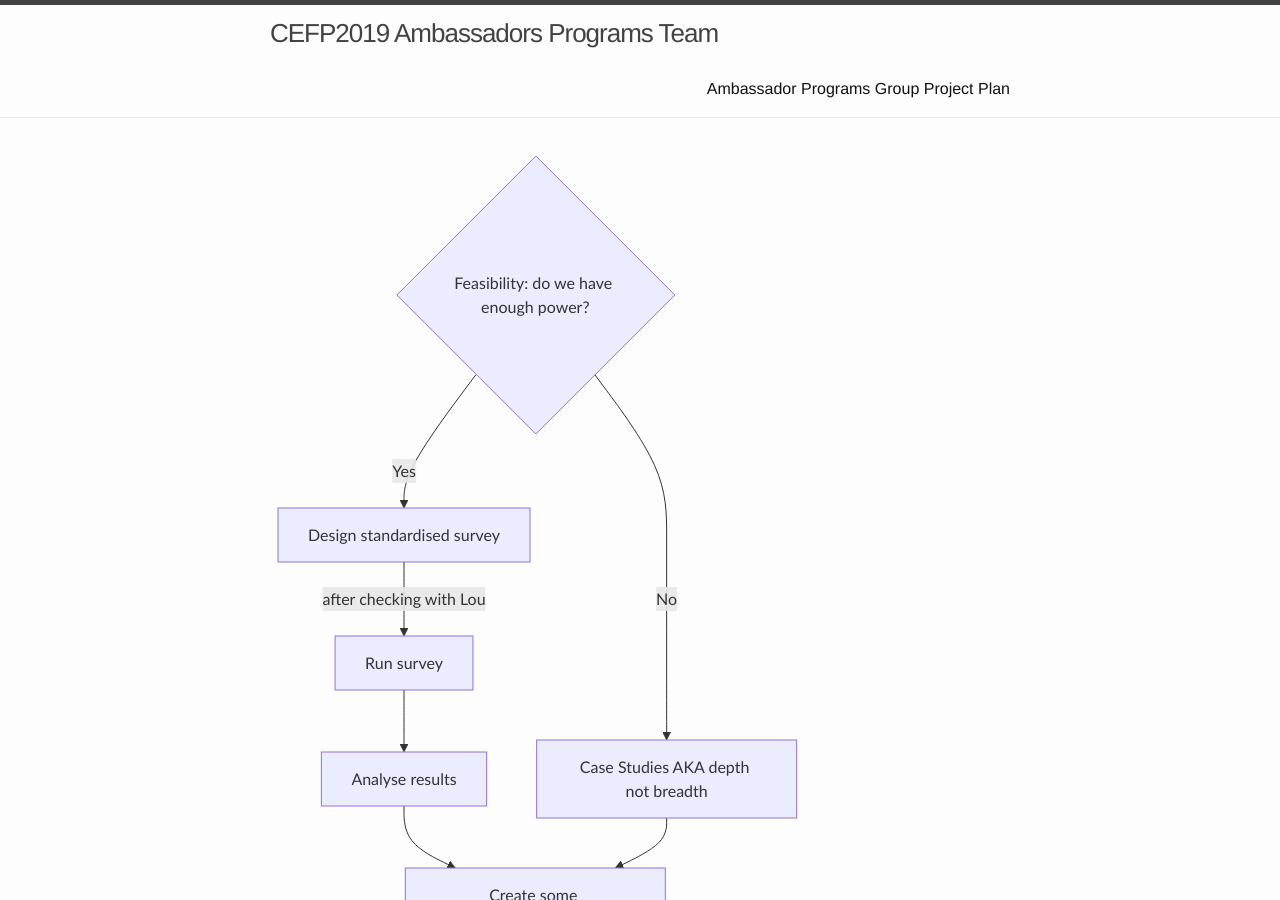
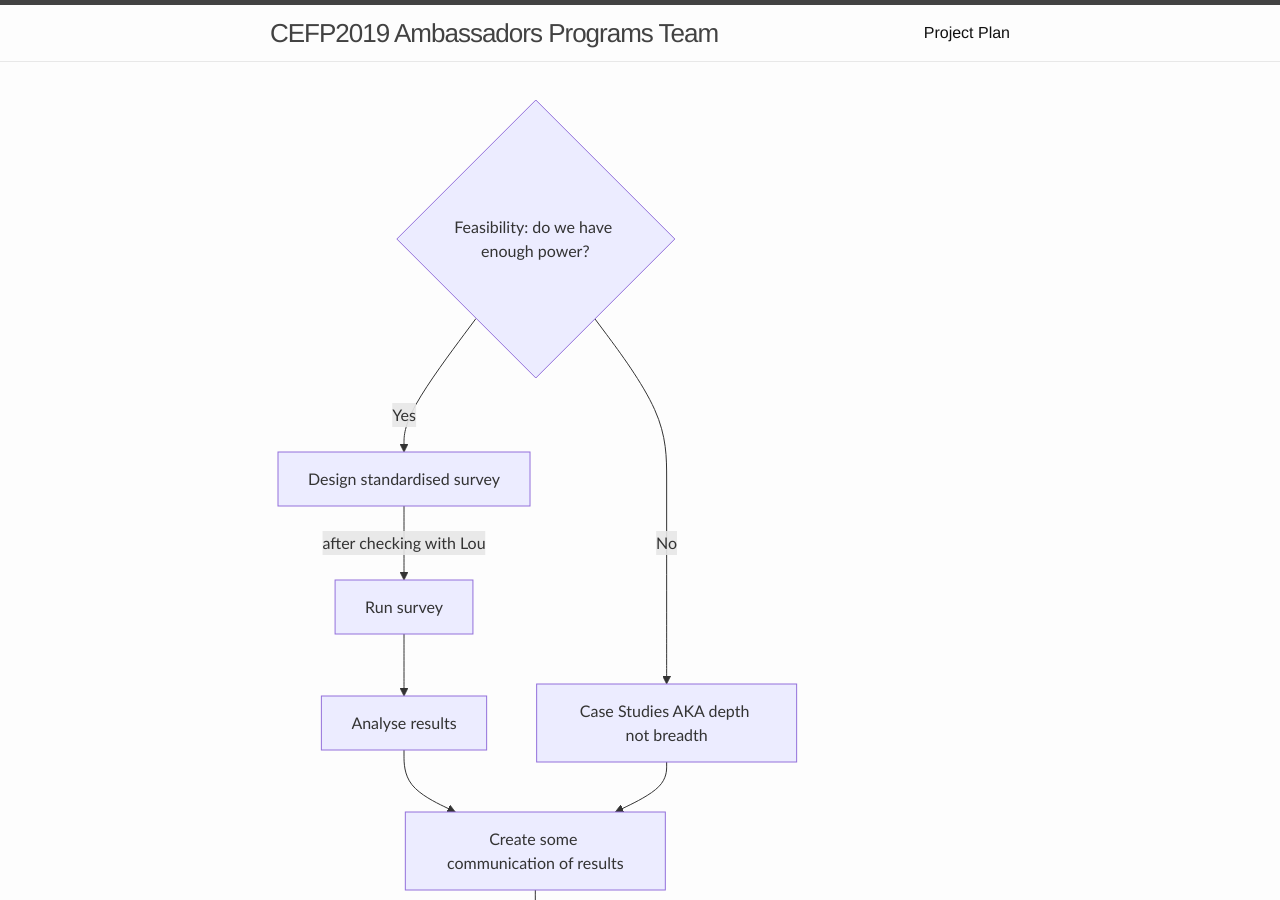
Before and after one commit to tobyhodges/cefp-group-project-plan, a Jekyll site: the page built from index.md, in a window 1280 px wide and 900 px high. Built offline with Jekyll 4.4.1, drawn with Linux system fonts in a browser that asks for light colours.

Commit message:
shorter title

```diff
--- a/index.md
+++ b/index.md
@@ -1,6 +1,6 @@
 ---
 layout: default
-title: Ambassador Programs Group Project Plan
+title: Project Plan
 ---
 
 <div class="mermaid">
```
